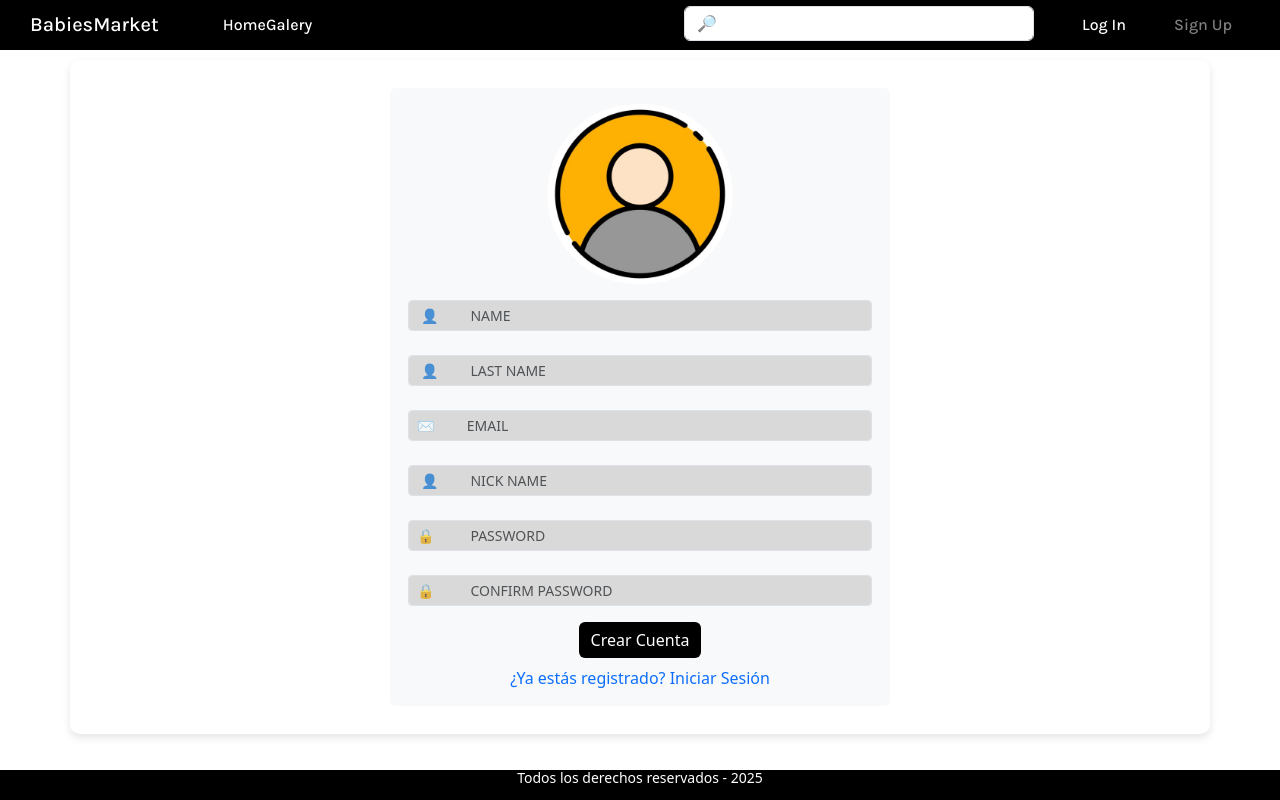
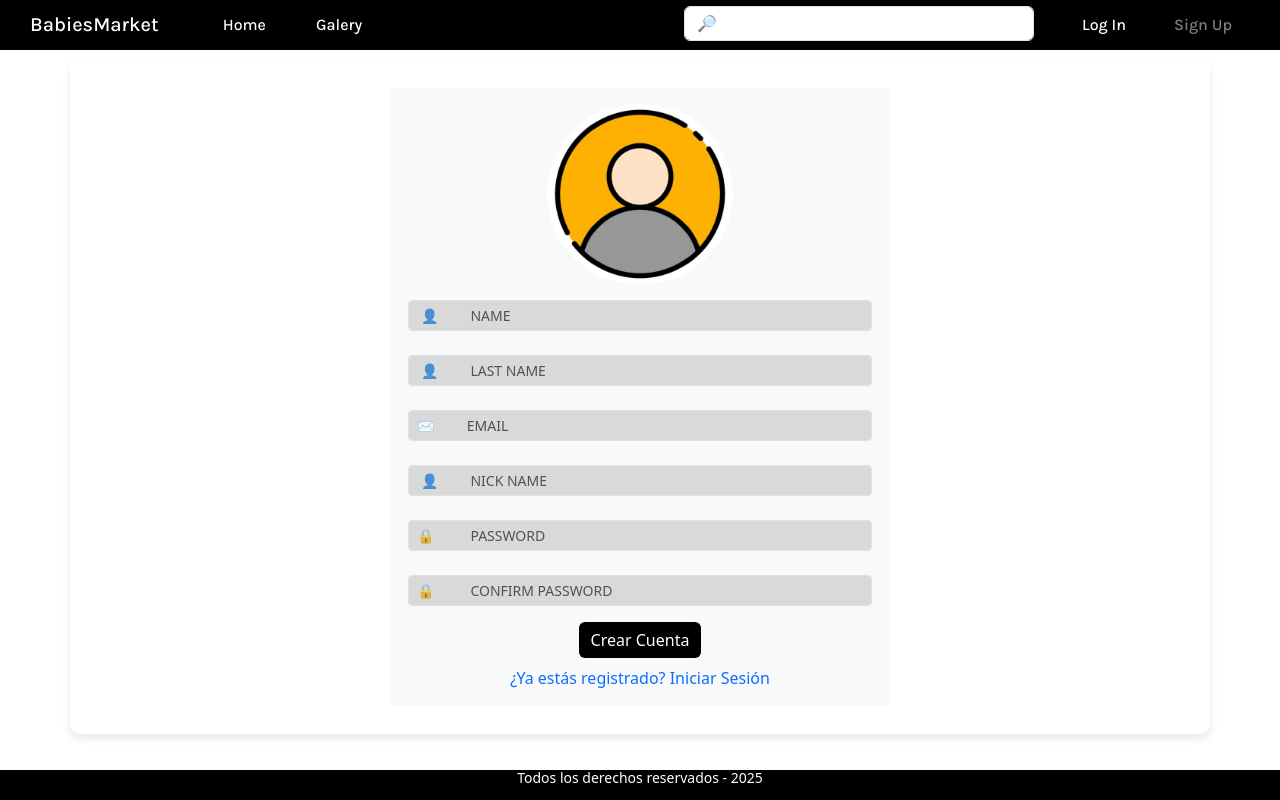
Before and after one commit to Pily1981/hito2Front, a React (Vite) app: page /register in a window 1280 px wide. Built offline with nearby package versions, Linux system fonts and the light colour scheme.

Commit message:
añadido boton galeria

```diff
--- a/src/Componentes/NavBar.jsx
+++ b/src/Componentes/NavBar.jsx
@@ -18,7 +18,7 @@ function NavbarApp() {
               Home
             </NavLink>
           </li>
-          <li className="nav-item">
+          <li className="nav-item galery">
             <NavLink to="/products" className={setActiveClass}>
               Galery
             </NavLink>
--- a/src/index.css
+++ b/src/index.css
@@ -40,6 +40,10 @@ nav {
   color: #ffffff;
   text-decoration: none;
   border: none;
+}
+
+.galery {
+  margin-left: 50px;
 }
 
 /**Header**/
--- a/src/pages/Register.jsx
+++ b/src/pages/Register.jsx
@@ -125,7 +125,9 @@ const Register = () => {
             />
           </InputGroup>
           <Button type="submit" id="button" onClick={(e) => validarDatos(e)}>
-            Crear Cuenta
+            <NavLink to="/login" className="text-decoration-none text-white">
+              Crear Cuenta
+            </NavLink>
           </Button>
           <NavLink to="/Login" className="text-primary text-decoration-none">
             ¿Ya estás registrado? Iniciar Sesión
```
